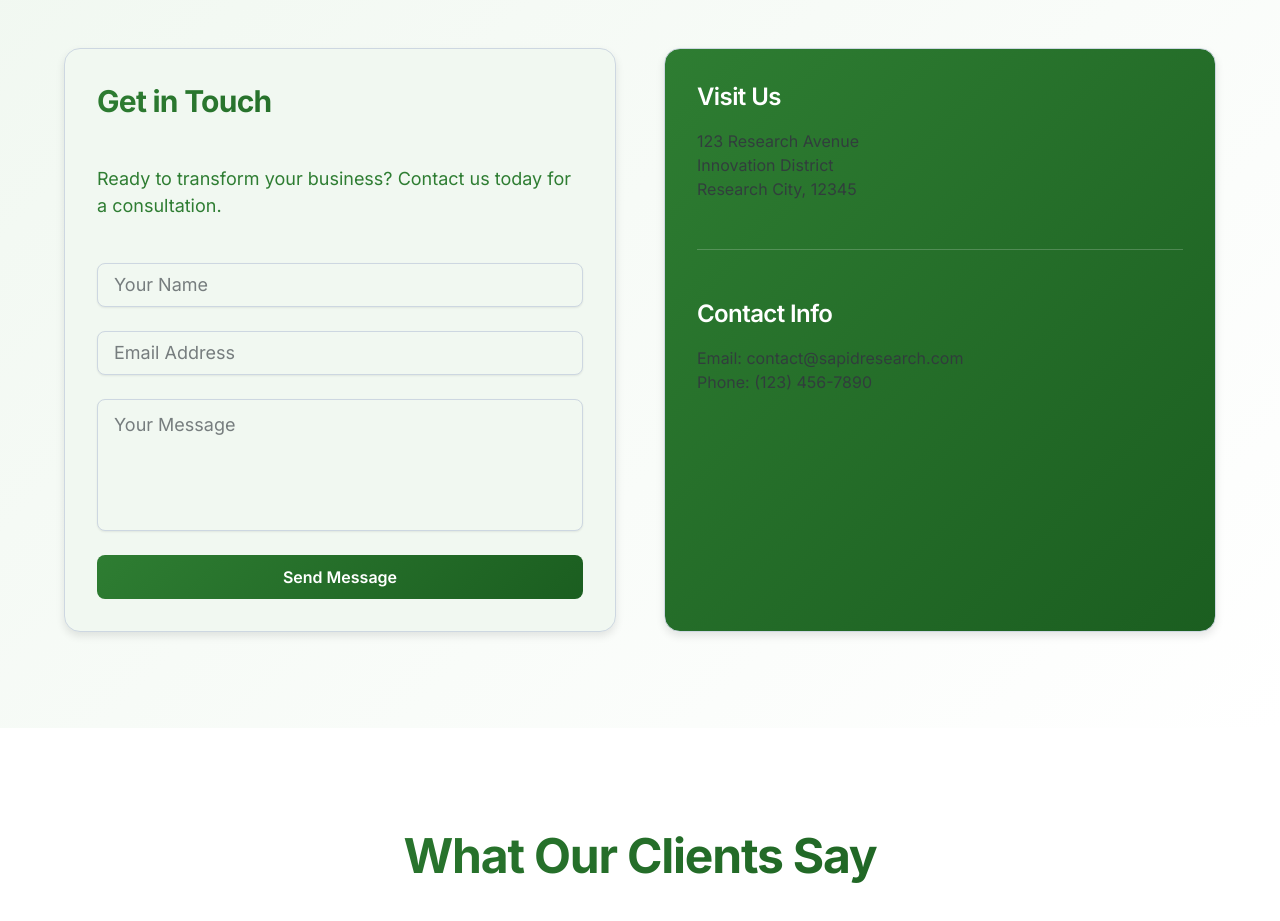
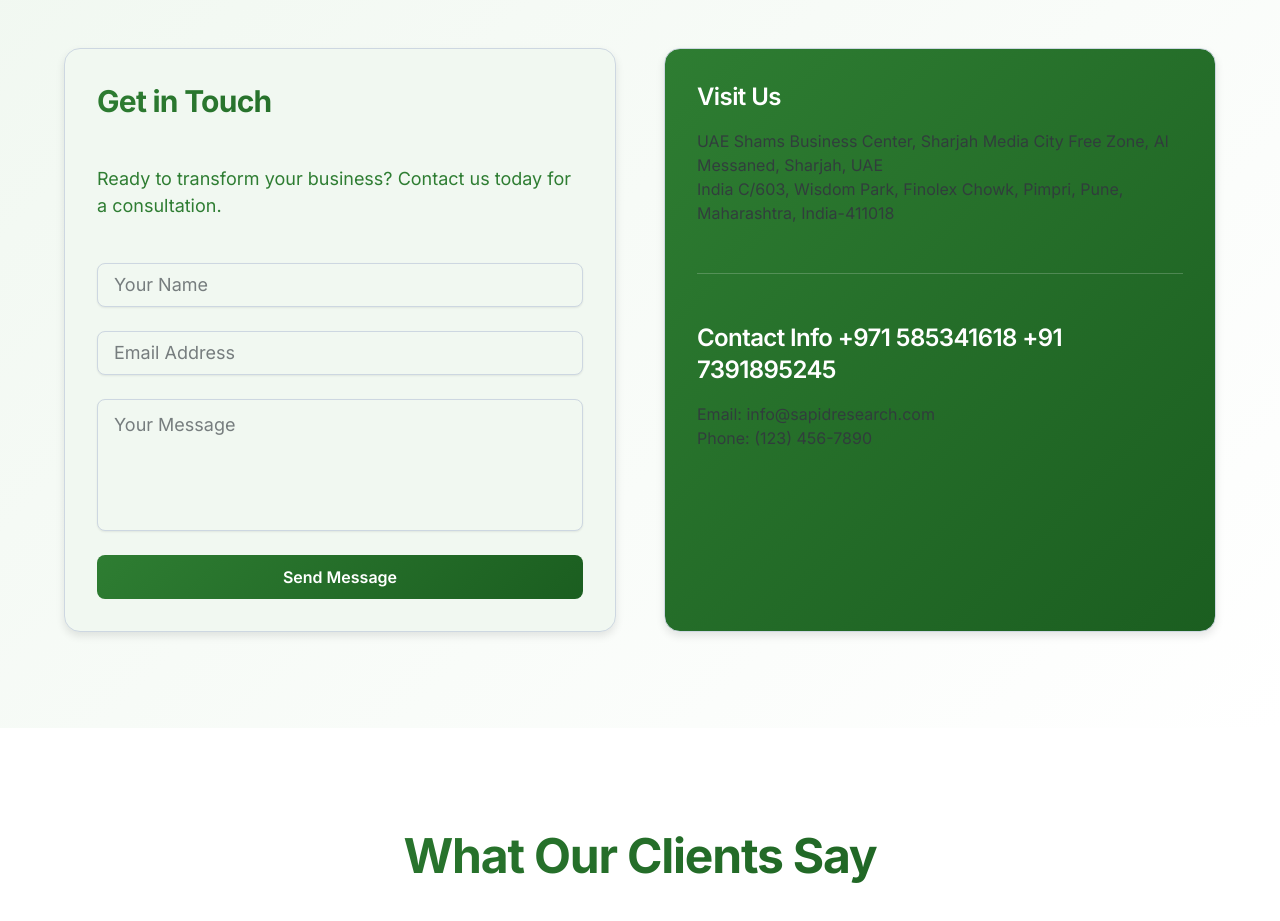
Before and after one commit to AtharvaChitnis/sapid-research, a React (Create React App) app: page /main in a window 1280 px wide. Shown: the part 1400-2321 px from the top of the page. Built offline with nearby package versions, Linux system fonts and the light colour scheme.

Commit message:
Updated information

```diff
--- a/src/components/Main.tsx
+++ b/src/components/Main.tsx
@@ -516,20 +516,28 @@ const Main: React.FC = () => {
                       Visit Us
                     </Typography>
                     <Typography level='body-md' sx={{ opacity: 0.9 }}>
-                      123 Research Avenue
-                      <br />
-                      Innovation District
-                      <br />
-                      Research City, 12345
+
+UAE
+Shams Business Center, Sharjah Media City Free Zone, Al Messaned, Sharjah, UAE
+<br />
+India
+		    C/603, Wisdom Park,
+                      Finolex Chowk, Pimpri,
+                      Pune, Maharashtra, India-411018
                     </Typography>
                   </Box>
                   <Divider sx={{ bgcolor: 'rgba(255, 255, 255, 0.2)' }} />
                   <Box>
                     <Typography level='h3' sx={{ mb: 2, color: 'white' }}>
                       Contact Info
+
+			+971 585341618
+
+			+91 7391895245
+
                     </Typography>
                     <Typography level='body-md' sx={{ opacity: 0.9 }}>
-                      Email: contact@sapidresearch.com
+                      Email: info@sapidresearch.com
                       <br />
                       Phone: (123) 456-7890
                     </Typography>
```
Also changed, not shown: src/logo.svg (deleted).
